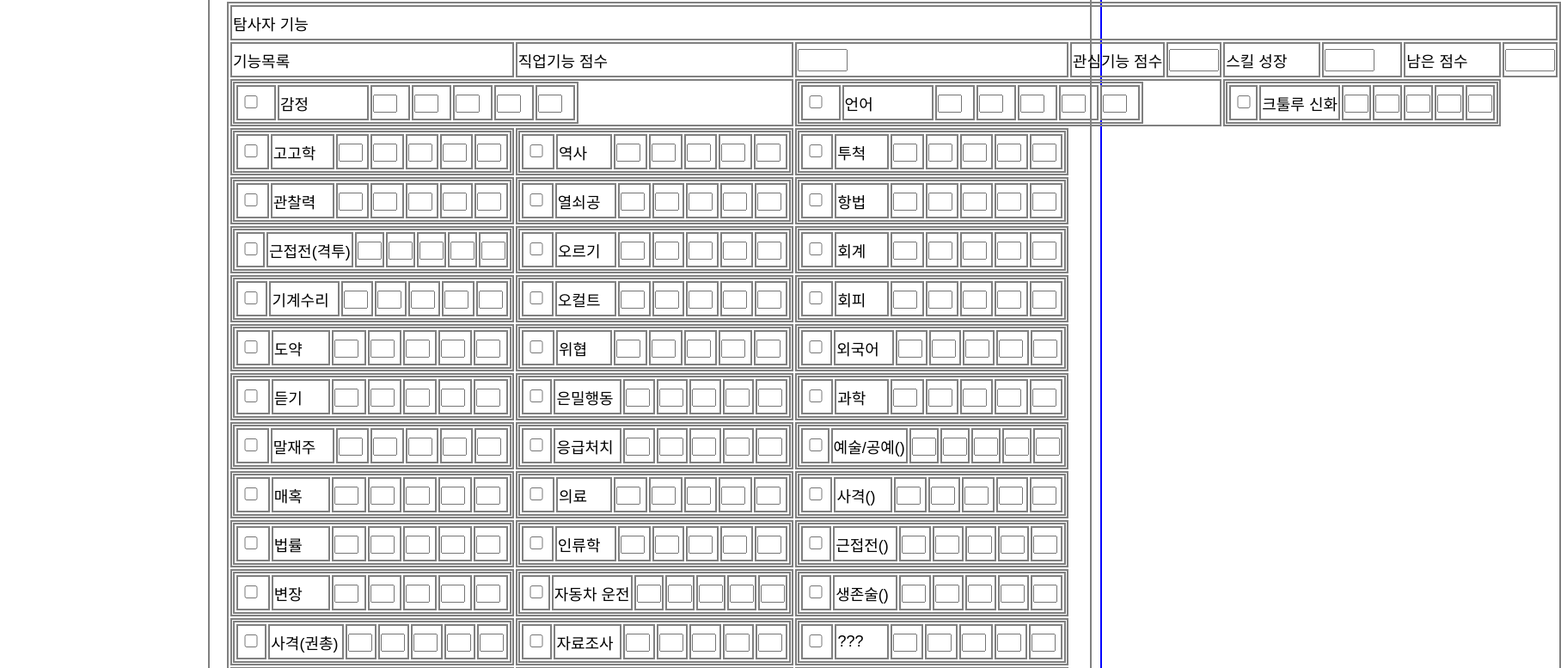
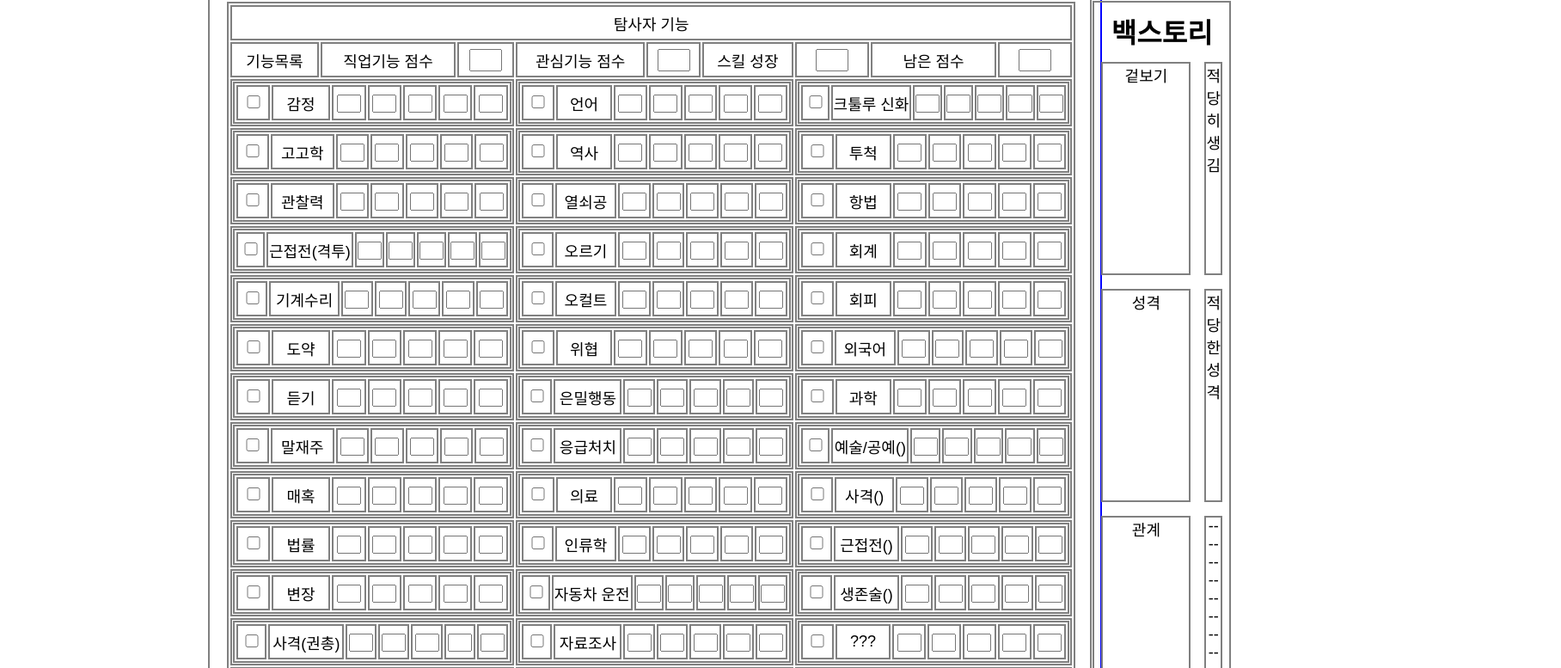
Before and after one commit to toddla23/COC_poject_in_web, a plain HTML site: page sheetPage/sheet.html in a window 1280 px wide. Shown: the part 970-1747 px from the top of the page at 86% size, 1816 px wide, since content can reach past the window. Drawn offline with Linux system fonts and the light colour scheme; a web font is replaced by a local one.

Commit message:
시트 페이지 거의 완성되어감

```diff
--- a/sheetPage/sheet.css
+++ b/sheetPage/sheet.css
@@ -107,11 +107,56 @@ input{
   height: 15px;
 }
 
+#investigator_function{
+  display: flex;
+  flex-direction: row;
+}
+#investigator_function_table
+{
+  flex-grow: 2;
+}
+
 #investigator_function_table{
-  width: 10px;
+  table-layout: auto;
+  white-space:nowrap;
+  text-align: center;
+}
+
+#score td{
   white-space:nowrap;
 }
-#score td{
-  width: 10px;
-  white-space:nowrap;
+#score input{
+  width: 30px;
+  height: 20px;
 }
+
+#backstory{
+  flex-grow: 1;
+  flex-direction: column;
+  border: 2px solid gray;
+  text-align: center;
+}
+
+#backstory div{
+  display: flex;
+  flex-direction: row;
+}
+
+#backstory p{
+  background-color: white;
+  text-align: center;
+  font-size: 18px;
+  margin: 8px;
+  border: 2px solid gray;
+
+}
+
+.backstory_name{
+  min-width: 100px;
+  flex-grow: 1;
+}
+
+.backstory_contents{
+  flex-grow: 5;
+  height: 244px;
+}
--- a/sheetPage/sheet.html
+++ b/sheetPage/sheet.html
@@ -284,6 +284,7 @@
         </div>
 
         <div id="investigator_function">
+          <div id="investigator_function_table1">
             <table id="investigator_function_table">
               <tr>
                 <td colspan="9">탐사자 기능</td>
@@ -300,7 +301,7 @@
                 <td><input type="number"></td>
               </tr>
               <tr>
-              <td colspan="2">
+                <td colspan="3">
                   <table class="function_table">
                     <tr>
                       <td><input type="checkbox"></td>
@@ -344,7 +345,7 @@
               </tr>
 
               <tr>
-              <td>
+                <td colspan="3">
                   <table class="function_table">
                     <tr>
                       <td><input type="checkbox"></td>
@@ -358,7 +359,7 @@
                   </table>
                 </td>
 
-              <td>
+                <td colspan="3">
                   <table class="function_table">
                     <tr>
                       <td><input type="checkbox"></td>
@@ -372,7 +373,7 @@
                   </table>
                 </td>
 
-              <td>
+                <td colspan="3">
                   <table class="function_table">
                     <tr>
                       <td><input type="checkbox"></td>
@@ -389,7 +390,7 @@
 
 
               <tr>
-              <td>
+                <td colspan="3">
                   <table class="function_table">
                     <tr>
                       <td><input type="checkbox"></td>
@@ -403,7 +404,7 @@
                   </table>
                 </td>
 
-              <td>
+                <td colspan="3">
                   <table class="function_table">
                     <tr>
                       <td><input type="checkbox"></td>
@@ -417,7 +418,7 @@
                   </table>
                 </td>
 
-              <td>
+                <td colspan="3">
                   <table class="function_table">
                     <tr>
                       <td><input type="checkbox"></td>
@@ -434,7 +435,7 @@
 
 
               <tr>
-              <td>
+                <td colspan="3">
                   <table class="function_table">
                     <tr>
                       <td><input type="checkbox"></td>
@@ -448,7 +449,7 @@
                   </table>
                 </td>
 
-              <td>
+                <td colspan="3">
                   <table class="function_table">
                     <tr>
                       <td><input type="checkbox"></td>
@@ -462,7 +463,7 @@
                   </table>
                 </td>
 
-              <td>
+                <td colspan="3">
                   <table class="function_table">
                     <tr>
                       <td><input type="checkbox"></td>
@@ -479,7 +480,7 @@
 
 
               <tr>
-              <td>
+                <td colspan="3">
                   <table class="function_table">
                     <tr>
                       <td><input type="checkbox"></td>
@@ -493,7 +494,7 @@
                   </table>
                 </td>
 
-              <td>
+                <td colspan="3">
                   <table class="function_table">
                     <tr>
                       <td><input type="checkbox"></td>
@@ -507,7 +508,7 @@
                   </table>
                 </td>
 
-              <td>
+                <td colspan="3">
                   <table class="function_table">
                     <tr>
                       <td><input type="checkbox"></td>
@@ -524,7 +525,7 @@
 
 
               <tr>
-              <td>
+                <td colspan="3">
                   <table class="function_table">
                     <tr>
                       <td><input type="checkbox"></td>
@@ -538,7 +539,7 @@
                   </table>
                 </td>
 
-              <td>
+                <td colspan="3">
                   <table class="function_table">
                     <tr>
                       <td><input type="checkbox"></td>
@@ -552,7 +553,7 @@
                   </table>
                 </td>
 
-              <td>
+                <td colspan="3">
                   <table class="function_table">
                     <tr>
                       <td><input type="checkbox"></td>
@@ -569,7 +570,7 @@
 
 
               <tr>
-              <td>
+                <td colspan="3">
                   <table class="function_table">
                     <tr>
                       <td><input type="checkbox"></td>
@@ -583,7 +584,7 @@
                   </table>
                 </td>
 
-              <td>
+                <td colspan="3">
                   <table class="function_table">
                     <tr>
                       <td><input type="checkbox"></td>
@@ -597,7 +598,7 @@
                   </table>
                 </td>
 
-              <td>
+                <td colspan="3">
                   <table class="function_table">
                     <tr>
                       <td><input type="checkbox"></td>
@@ -614,7 +615,7 @@
 
 
               <tr>
-              <td>
+                <td colspan="3">
                   <table class="function_table">
                     <tr>
                       <td><input type="checkbox"></td>
@@ -628,7 +629,7 @@
                   </table>
                 </td>
 
-              <td>
+                <td colspan="3">
                   <table class="function_table">
                     <tr>
                       <td><input type="checkbox"></td>
@@ -642,7 +643,7 @@
                   </table>
                 </td>
 
-              <td>
+                <td colspan="3">
                   <table class="function_table">
                     <tr>
                       <td><input type="checkbox"></td>
@@ -659,7 +660,7 @@
 
 
               <tr>
-              <td>
+                <td colspan="3">
                   <table class="function_table">
                     <tr>
                       <td><input type="checkbox"></td>
@@ -673,7 +674,7 @@
                   </table>
                 </td>
 
-              <td>
+                <td colspan="3">
                   <table class="function_table">
                     <tr>
                       <td><input type="checkbox"></td>
@@ -687,7 +688,7 @@
                   </table>
                 </td>
 
-              <td>
+                <td colspan="3">
                   <table class="function_table">
                     <tr>
                       <td><input type="checkbox"></td>
@@ -704,7 +705,7 @@
 
 
               <tr>
-              <td>
+                <td colspan="3">
                   <table class="function_table">
                     <tr>
                       <td><input type="checkbox"></td>
@@ -718,7 +719,7 @@
                   </table>
                 </td>
 
-              <td>
+                <td colspan="3">
                   <table class="function_table">
                     <tr>
                       <td><input type="checkbox"></td>
@@ -732,7 +733,7 @@
                   </table>
                 </td>
 
-              <td>
+                <td colspan="3">
                   <table class="function_table">
                     <tr>
                       <td><input type="checkbox"></td>
@@ -749,7 +750,7 @@
 
 
               <tr>
-              <td>
+                <td colspan="3">
                   <table class="function_table">
                     <tr>
                       <td><input type="checkbox"></td>
@@ -763,7 +764,7 @@
                   </table>
                 </td>
 
-              <td>
+                <td colspan="3">
                   <table class="function_table">
                     <tr>
                       <td><input type="checkbox"></td>
@@ -777,7 +778,7 @@
                   </table>
                 </td>
 
-              <td>
+                <td colspan="3">
                   <table class="function_table">
                     <tr>
                       <td><input type="checkbox"></td>
@@ -794,7 +795,7 @@
 
 
               <tr>
-              <td>
+                <td colspan="3">
                   <table class="function_table">
                     <tr>
                       <td><input type="checkbox"></td>
@@ -808,7 +809,7 @@
                   </table>
                 </td>
 
-              <td>
+                <td colspan="3">
                   <table class="function_table">
                     <tr>
                       <td><input type="checkbox"></td>
@@ -822,7 +823,7 @@
                   </table>
                 </td>
 
-              <td>
+                <td colspan="3">
                   <table class="function_table">
                     <tr>
                       <td><input type="checkbox"></td>
@@ -838,7 +839,7 @@
               </tr>
 
               <tr>
-              <td>
+                <td colspan="3">
                   <table class="function_table">
                     <tr>
                       <td><input type="checkbox"></td>
@@ -852,7 +853,7 @@
                   </table>
                 </td>
 
-              <td>
+                <td colspan="3">
                   <table class="function_table">
                     <tr>
                       <td><input type="checkbox"></td>
@@ -866,7 +867,7 @@
                   </table>
                 </td>
 
-              <td>
+                <td colspan="3">
                   <table class="function_table">
                     <tr>
                       <td><input type="checkbox"></td>
@@ -882,7 +883,7 @@
               </tr>
 
               <tr>
-              <td>
+                <td colspan="3">
                   <table class="function_table">
                     <tr>
                       <td><input type="checkbox"></td>
@@ -896,7 +897,7 @@
                   </table>
                 </td>
 
-              <td>
+                <td colspan="3">
                   <table class="function_table">
                     <tr>
                       <td><input type="checkbox"></td>
@@ -910,7 +911,7 @@
                   </table>
                 </td>
 
-              <td>
+                <td colspan="3">
                   <table class="function_table">
                     <tr>
                       <td><input type="checkbox"></td>
@@ -926,7 +927,7 @@
               </tr>
 
               <tr>
-              <td>
+                <td colspan="3">
                   <table class="function_table">
                     <tr>
                       <td><input type="checkbox"></td>
@@ -940,7 +941,7 @@
                   </table>
                 </td>
 
-              <td>
+                <td colspan="3">
                   <table class="function_table">
                     <tr>
                       <td><input type="checkbox"></td>
@@ -954,7 +955,7 @@
                   </table>
                 </td>
 
-              <td>
+                <td colspan="3">
                   <table class="function_table">
                     <tr>
                       <td><input type="checkbox"></td>
@@ -970,7 +971,7 @@
               </tr>
 
               <tr>
-              <td>
+                <td colspan="3">
                   <table class="function_table">
                     <tr>
                       <td><input type="checkbox"></td>
@@ -984,7 +985,7 @@
                   </table>
                 </td>
 
-              <td>
+                <td colspan="3">
                   <table class="function_table">
                     <tr>
                       <td><input type="checkbox"></td>
@@ -998,7 +999,7 @@
                   </table>
                 </td>
 
-              <td>
+                <td colspan="3">
                   <table class="function_table">
                     <tr>
                       <td><input type="checkbox"></td>
@@ -1014,7 +1015,7 @@
               </tr>
 
               <tr>
-              <td>
+                <td colspan="3">
                   <table class="function_table">
                     <tr>
                       <td><input type="checkbox"></td>
@@ -1028,7 +1029,7 @@
                   </table>
                 </td>
 
-              <td>
+                <td colspan="3">
                   <table class="function_table">
                     <tr>
                       <td><input type="checkbox"></td>
@@ -1042,7 +1043,7 @@
                   </table>
                 </td>
 
-              <td>
+                <td colspan="3">
                   <table class="function_table">
                     <tr>
                       <td><input type="checkbox"></td>
@@ -1058,7 +1059,7 @@
               </tr>
 
               <tr>
-              <td>
+                <td colspan="3">
                   <table class="function_table">
                     <tr>
                       <td><input type="checkbox"></td>
@@ -1072,7 +1073,7 @@
                   </table>
                 </td>
 
-              <td>
+                <td colspan="3">
                   <table class="function_table">
                     <tr>
                       <td><input type="checkbox"></td>
@@ -1086,7 +1087,7 @@
                   </table>
                 </td>
 
-              <td>
+                <td colspan="3">
                   <table class="function_table">
                     <tr>
                       <td><input type="checkbox"></td>
@@ -1101,8 +1102,33 @@
                 </td>
               </tr>
             </table>
+          </div>
+          <div id = backstory>
+            <h1>백스토리</h1>
+            <div id="appearance">
+              <p class="backstory_name">겉보기</p>
+              <p class="backstory_contents">적당히 생김</p>
 
             </div>
+
+            <div id="appearance">
+              <p class="backstory_name">성격</p>
+              <p class="backstory_contents">적당한 성격</p>
+
+            </div>
+            <div id="personality">
+              <p class="backstory_name">관계</p>
+              <p class="backstory_contents"> ----------------</p>
+            </div>
+
+            <div id="appearance">
+              <p class="backstory_name">기타</p>
+              <p class="backstory_contents"> ---------------</p>
+
+            </div>
+          </div>
+        </div>
+
 
       </div>
 
```
Lines whose indentation alone changed are shown as unchanged.
